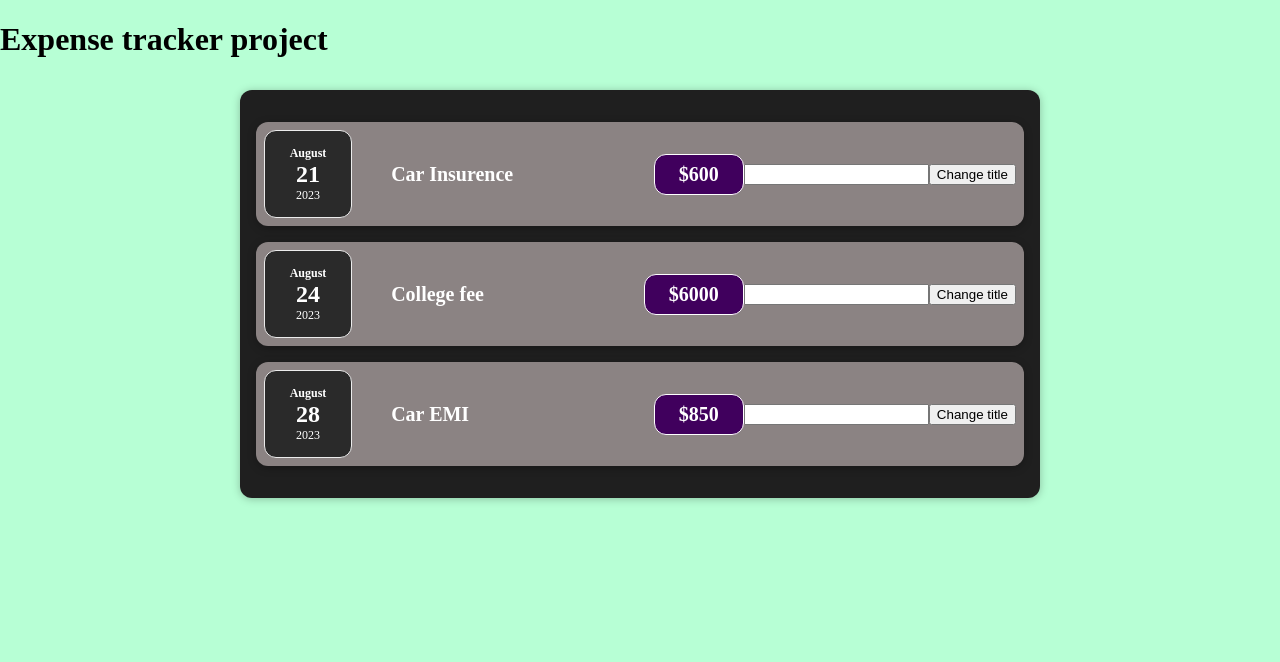
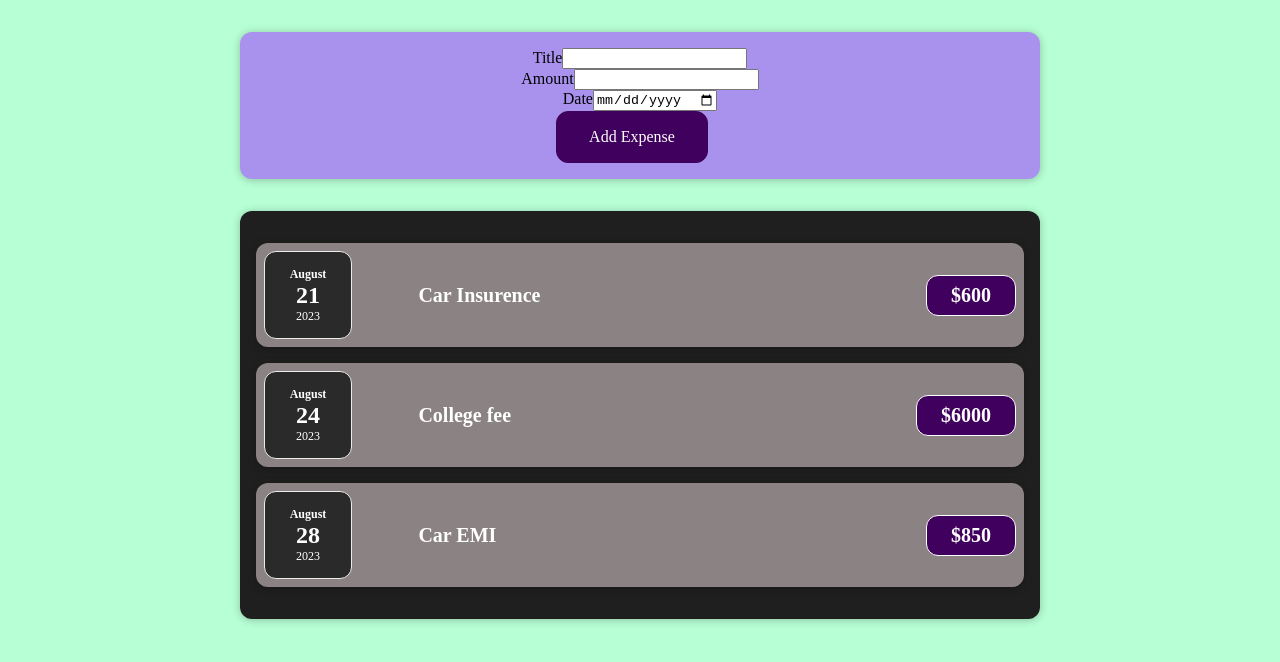
Before and after one commit to sagarpdl000/expense_tracker, a React (Create React App) app: page / in a window 1280 px wide. Shown: the top 662 px of the page. Built offline with nearby package versions, Linux system fonts and the light colour scheme.

Commit message:
Updated code with input form to add expenses with miltiple state and two way binding

```diff
--- a/src/App.js
+++ b/src/App.js
@@ -1,5 +1,6 @@
 import React from 'react'
 import Expenses from './components/Expenses'
+import NewExpense from './components/NewExpense/NewExpense'
 
 
 const App = () => {
@@ -34,14 +35,10 @@
 
   return (
     <div>
-    <h1>Expense tracker project</h1>
 
 
+    <NewExpense/>
     <Expenses item={expense}/>
-
-
-
-
 
 
 
--- a/src/components/ExpenseItem.js
+++ b/src/components/ExpenseItem.js
@@ -1,4 +1,4 @@
-import React, { useState } from 'react'
+import React from 'react'
 import '../style/ExpenseItem.css'
 import ExpenseDate from './ExpenseDate';
 
@@ -6,24 +6,11 @@
 const ExpenseItem = (props) => {
 
 
-      const[newTitle, setNewTitle] = useState("");
-
-      const[title, setTitle] = useState(props.title);
 
 
 
-      const changeHandler = (event) =>{
 
-        setNewTitle(event.target.value);
 
-      }
-
-  const clickHandler =() =>
-  {
-
-    setTitle(newTitle)
-
-  }
   return (
 
     <div className="expense-item">
@@ -31,13 +18,10 @@
         <ExpenseDate date={props.date}/>
 
         <div className="expense-item__description">
-            <h2>{title}</h2>
+            <h2>{props.title}</h2>
             <div className="expense-item__price">${props.amount}</div>
         </div>
 
-        <input type="text" value={newTitle} onChange={changeHandler} />
-
-        <button onClick={clickHandler}>Change title</button>
 
     </div>
 
--- /dev/null
+++ b/src/components/NewExpense/ExpenseForm.css
@@ -0,0 +1,27 @@
+.new-expemse__controls{
+    display: flex;
+    flex-wrap: wrap;
+    gap: 1rem;
+    margin-bottom: 1rem;
+    text-align: left;
+}
+
+.new-expemse__controls label{
+    font-weight: bold;
+    margin-bottom: 0.5rem;
+    display: block;
+}
+
+.new-expemse__controls input{
+    font: inherit;
+    padding: 0.5rem;
+    border-radius: 6px;
+    border: 1px solid #ccc;
+    width: 20rem;
+    max-width: 100%;
+
+}
+
+.new-expemse__action{
+    text-align: right;
+}
--- /dev/null
+++ b/src/components/NewExpense/ExpenseForm.js
@@ -0,0 +1,71 @@
+import React, {useState} from 'react'
+import './ExpenseForm.css'
+
+const ExpenseForm =()=> {
+
+    const[enteredTitle, setEnteredTitle]= useState('');
+    const[enteredAmount, setEnteredAmount]= useState('');
+    const[enteredDate, setEnteredDate]= useState('');
+
+
+
+    const titleChangeHandler =(event)=>{
+
+        setEnteredTitle(event.target.value)
+
+    }
+
+    const amountChangeHandler =(event)=>{
+        setEnteredAmount(event.target.value)
+
+    }
+
+    const dateChangeHandler =(event)=>{
+
+        setEnteredDate(event.target.value)
+    }
+
+    const submitHandler=(event)=>{
+        event.preventDefault();
+
+        const expenseData = {
+            title: enteredTitle,
+            amount: enteredAmount,
+            date: new Date(enteredDate)
+
+        }
+        setEnteredTitle('');
+        setEnteredAmount('');
+        setEnteredDate('');
+
+
+    }
+
+return (
+    <form onSubmit={submitHandler}>
+        <div className="new-expense__controls">
+            <div className="new-expense__control">
+                <label>Title</label>
+                <input type='text' onChange={titleChangeHandler} value ={enteredTitle}/>
+                </div>
+
+            <div className="new-expense__control">
+                <label>Amount</label>
+                <input type='number' min="1"onChange={amountChangeHandler}  value ={enteredAmount}/>
+            </div>
+
+            <div className="new-expense__control">
+                <label>Date</label>
+                <input type='date' onChange={dateChangeHandler} value ={enteredDate} />
+            </div>
+
+
+        </div>
+        <div className="new-expense__actions">
+            <button type='submit'>Add Expense</button>
+        </div>
+    </form>
+)
+}
+
+export default ExpenseForm
--- /dev/null
+++ b/src/components/NewExpense/NewExpense.css
@@ -0,0 +1,39 @@
+
+.new-expense {
+    background-color:#a892ee;
+    padding: 1rem;
+    margin: 2rem auto;
+    width: 50rem;
+    max-width: 95%;
+    border-radius: 12px;
+    text-align: center;
+    box-shadow: 0 1px 8px rgba(0,0,0,0.25);
+
+}
+
+.new-expense button{
+    font: inherit;
+    cursor: pointer;
+    padding: 1rem 2rem;
+    border: 1px solid #40005d;
+    background-color: #40005d;
+    color: white;
+    border-radius: 12px;
+    margin-right: 1rem;
+}
+
+.new-expense button:hover,
+.new-expense button:active{
+    background-color: #510674;
+    border-color: #510674;
+}
+
+.new-expense button.alternative{
+    color: #220131;
+    border-color: transparent;
+}
+
+.new-expense button.alternative:hover,
+.new-expense button.alternative:active{
+    background-color: #ddb3f8;
+}
--- /dev/null
+++ b/src/components/NewExpense/NewExpense.js
@@ -0,0 +1,23 @@
+import React from 'react'
+import  './NewExpense.css'
+import ExpenseForm from './ExpenseForm';
+
+
+const NewExpense =()=>{
+
+
+return(
+
+    <div className='new-expense'>
+        <ExpenseForm/>
+
+    </div>
+);
+
+}
+
+
+
+
+
+export default NewExpense;
```
